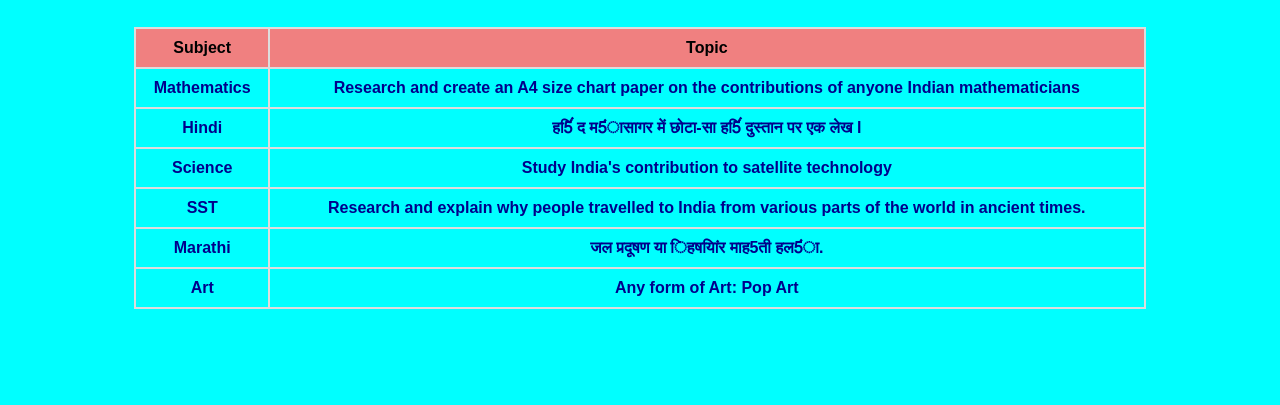
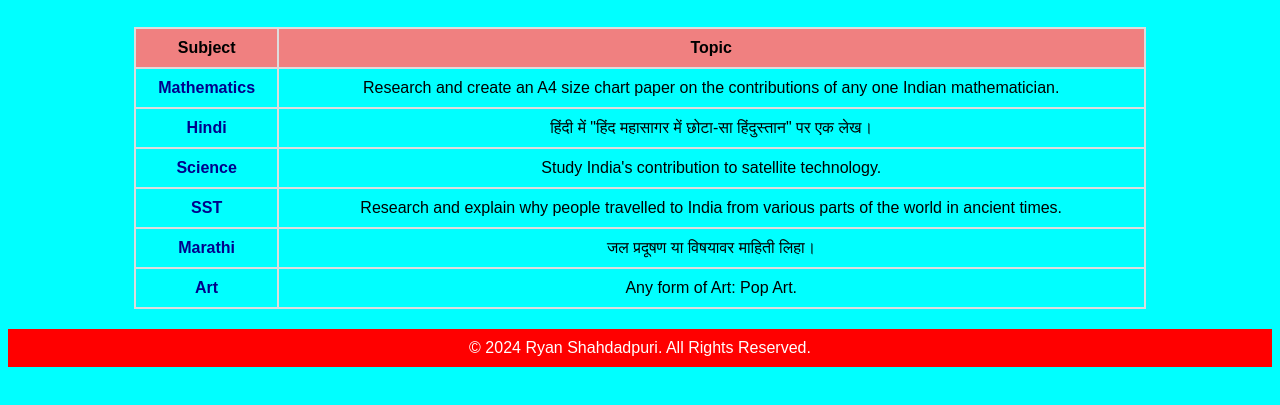
Before and after one commit to Ryan2379/Ryanshahdadpuri_6A_IP2024, a plain HTML site: page Index.html in a window 1280 px wide. Shown: the part 233-638 px from the top of the page. Drawn offline with Linux system fonts and the light colour scheme.

Commit message:
Update Index.html

```diff
--- a/Index.html
+++ b/Index.html
@@ -7,7 +7,7 @@
     <style>
         body {
             font-family: 'Arial', sans-serif;
-            background-color: aqua; /* Set background color to aqua */
+            background-color: aqua;
             text-align: center;
         }
         .header {
@@ -48,7 +48,7 @@
 <body>
     <div class="header">
         <h2>Project by</h2>
-        <h1><i><b>Ryan Shahdadpuri</b></i></h1> <!-- Removed <mark> tag -->
+        <h1><i><b>Ryan Shahdadpuri</b></i></h1>
     </div>
 
     <h3 id="welcome-text">Welcome to My Integrated Project</h3>
@@ -60,37 +60,32 @@
         </tr>
         <tr>
             <td><a href="math.html">Mathematics</a></td>
-            <td><a href="C:\Users\crick\OneDrive\Desktop\Math.Html"target="_blank">Research and create an A4 size chart paper on the contributions of anyone Indian
-mathematicians</a></td>
+            <td>Research and create an A4 size chart paper on the contributions of any one Indian mathematician.</td>
         </tr>
         <tr>
             <td><a href="hindi.html">Hindi</a></td>
-            <td><a href="C:\Users\crick\OneDrive\Desktop\hindi .html"target="_blank">ह5िंं द म5ंासागर में छोटा-सा ह5िंं दुस्तान पर एक लेख l</a>
-</td>
+            <td>हिंदी में "हिंद महासागर में छोटा-सा हिंदुस्तान" पर एक लेख।</td>
         </tr>
         <tr>
             <td><a href="science.html">Science</a></td>
-            <td><a href="C:\Users\crick\OneDrive\Desktop\Science.Html"target="_blank">Study India's contribution to satellite technology</a>
-</td>
+            <td>Study India's contribution to satellite technology.</td>
         </tr>
         <tr>
             <td><a href="sst.html">SST</a></td>
-            <td><a href="C:\Users\crick\OneDrive\Desktop\SST.Html"target="_blank">Research and explain why people
-travelled to India from various parts of the world in ancient times.</a>
-</td>
+            <td>Research and explain why people travelled to India from various parts of the world in ancient times.</td>
         </tr>
         <tr>
             <td><a href="marathi.html">Marathi</a></td>
-            <td><a href="C:\Users\crick\OneDrive\Desktop\marathi.html"target="_blank">जल प्रदूषण या िहषयािंर माह5ती हल5ंा.</a></td>
+            <td>जल प्रदूषण या विषयावर माहिती लिहा।</td>
         </tr>
         <tr>
             <td><a href="art.html">Art</a></td>
-            <td> <a href="C:\Users\crick\OneDrive\Desktop\Art.html" target="_blank">Any form of Art: Pop Art</a>
-
-</td>
+            <td>Any form of Art: Pop Art.</td>
         </tr>
     </table>
 
-
+    <footer>
+        &copy; 2024 Ryan Shahdadpuri. All Rights Reserved.
+    </footer>
 </body>
 </html>
```
